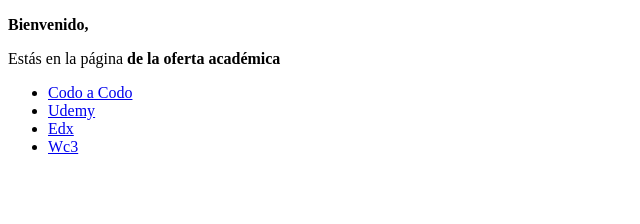
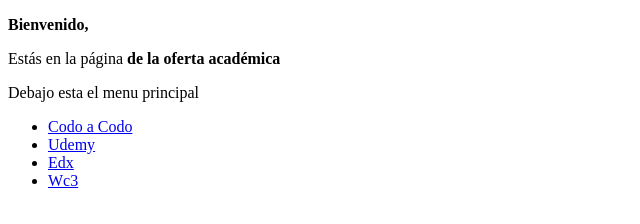
Before and after one commit to jprigotti/CaC, a plain HTML site: page index.html in a window 1280 px wide. Shown: the whole page, without its empty margins (0-640 px from the left). Drawn offline with Linux system fonts and the light colour scheme.

Commit message:
Added a line

```diff
--- a/index.html
+++ b/index.html
@@ -11,6 +11,7 @@
 <body>
 <p><b>Bienvenido,</b></p>
 <p>Estás en la página <b>de la oferta académica</b></p>
+<p>Debajo esta el menu principal</p>
 	<nav>
     <ul>
        <li><a href="https://www.buenosaires.gob.ar/educacion/codo-codo" target="_blank">Codo a Codo</a></li>
```
